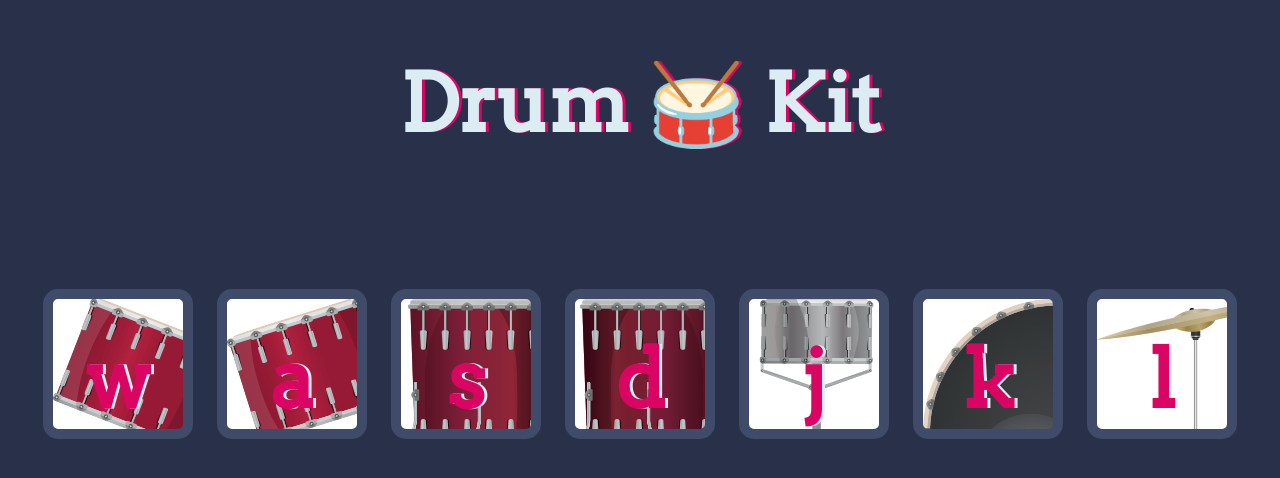
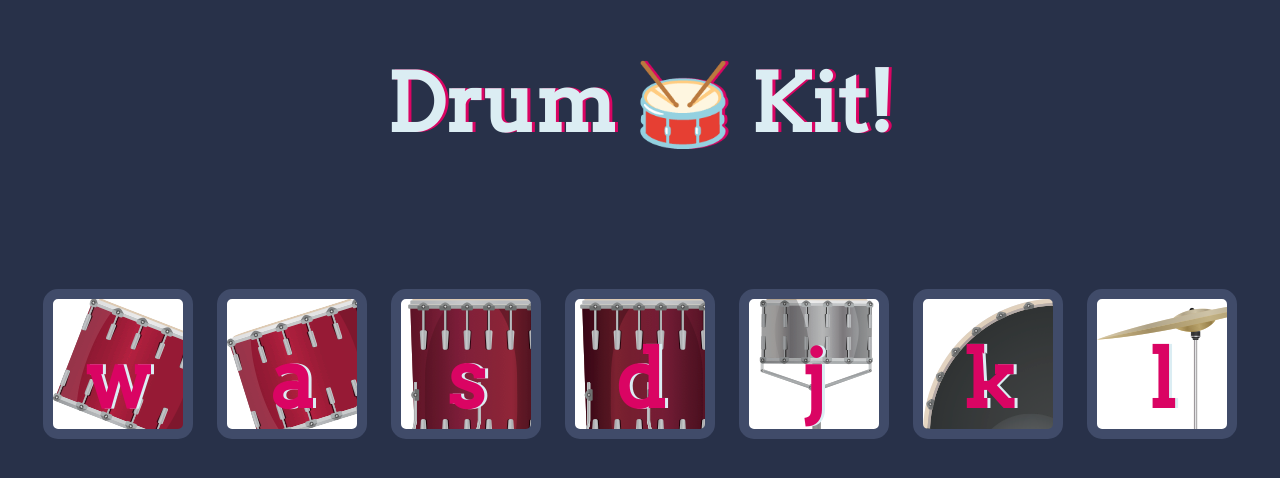
Before and after one commit to aaronsant/drum-kit, a plain HTML site: page index.html in a window 1280 px wide. Drawn offline with Linux system fonts and the light colour scheme.

Commit message:
Update index.html

```diff
--- a/index.html
+++ b/index.html
@@ -10,7 +10,7 @@
 
 <body>
 
-  <h1 id="title">Drum 🥁 Kit</h1>
+  <h1 id="title">Drum 🥁 Kit!</h1>
   <div class="set">
     <button class="w drum">w</button>
     <button class="a drum">a</button>
```
